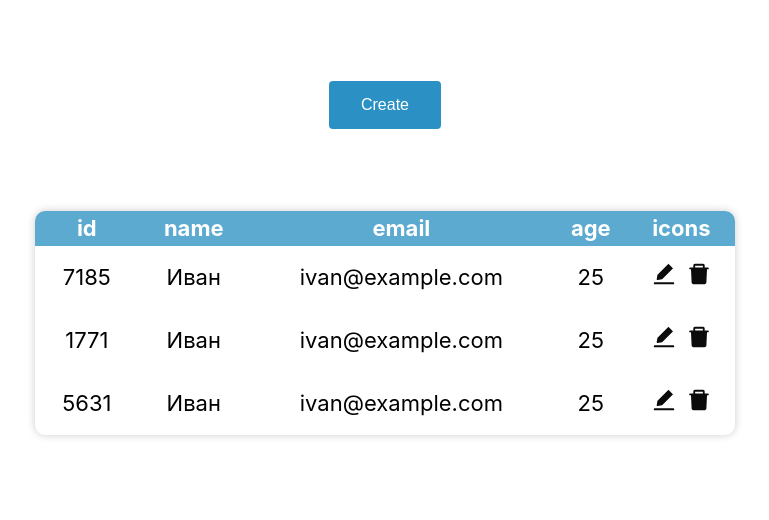
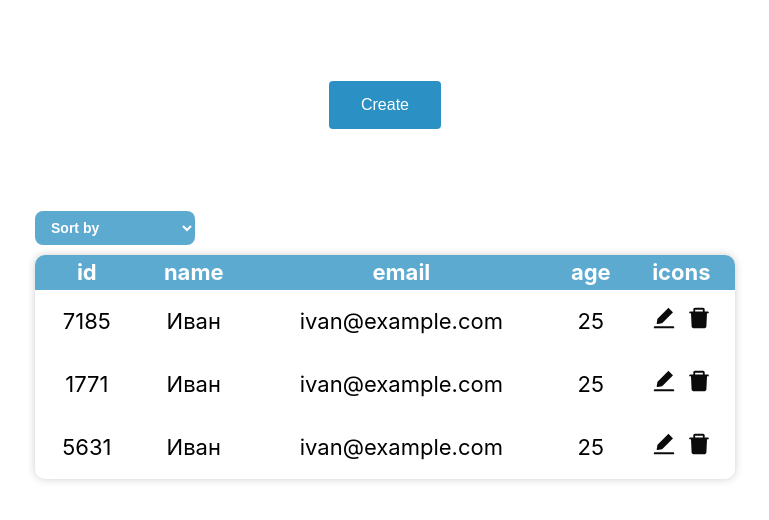
Before and after one commit to zenoksi4/UserTable, a React (Create React App) app: page / in a window 1280 px wide. Shown: the top 520 px of the page, without its empty margins (255-1024 px from the left). Built offline with nearby package versions, Linux system fonts and the light colour scheme.

Commit message:
added SortSelect component

```diff
--- a/src/App.js
+++ b/src/App.js
@@ -1,10 +1,12 @@
 import CreateRow from './components/CreateRow';
 import ContentWrapper from './components/ContentWrapper';
 import Table from './components/Table/Table';
+import SortSelect from './components/SortSelect';
 function App() {
   return (
     <ContentWrapper>
       <CreateRow/>
+      <SortSelect/>
       <Table/>
     </ContentWrapper>
   );
--- /dev/null
+++ b/src/components/SortSelect/index.jsx
@@ -0,0 +1,35 @@
+import { useState } from 'react';
+import styles from './styles.module.css'
+import { AiOutlineArrowDown, AiOutlineArrowUp } from 'react-icons/ai';
+
+const SortSelect = () => {
+    const [isSelect, setIsSelect] = useState(false);
+    const [isDesc, setIsDesc] = useState(true);
+
+    const handleSelectSort = (e) => {
+        e.target.value ? setIsSelect(true): setIsSelect(false)
+    }
+
+    return (
+        <div className={styles.sort}>
+            <select className={styles.sortSelect} onChange={ (e) => {handleSelectSort(e)} }>
+                <option  value="">Sort by </option>
+
+                <option value='id'>
+                            id
+                </option>
+            </select>
+            {isSelect &&
+                <>
+                    { isDesc ?
+                            <AiOutlineArrowDown onClick={() => setIsDesc(!isDesc)} className={styles.sortArrow}/>
+                        :
+                            <AiOutlineArrowUp onClick={() => setIsDesc(!isDesc)} className={styles.sortArrow}/>
+
+                    }
+                </>
+            }
+        </div>
+    );
+    }
+export default SortSelect;
--- /dev/null
+++ b/src/components/SortSelect/styles.module.css
@@ -0,0 +1,36 @@
+.sort{
+    display: flex;
+    align-items: center;
+    margin-bottom: 10px;
+
+}
+
+.sortSelect{
+    padding: 8px 12px;
+    font-size: 14px;
+    border-radius: 8px;
+    border: none;
+    background-color: #2b90c3c2;
+    font-weight: bold;
+    color: #ffffff;
+    cursor: pointer;
+    overflow: hidden;
+    text-overflow: ellipsis;
+    width: 20vh;
+}
+
+.sortArrow{
+    margin-left: 10px;
+    background-color: #2b90c3c2;
+    padding: 8px;
+    font-size: 17px;
+    border-radius: 50px;
+    color: #ffffff;
+    cursor: pointer;
+}
+.sortArrow:hover{
+    opacity: 0.8;
+}
+.sortArrow:active{
+    opacity: 0.6;
+}
--- a/src/components/TableItem/index.jsx
+++ b/src/components/TableItem/index.jsx
@@ -14,7 +14,7 @@ const TableItem = () => {
 
     const handleSaveClick = () => {
       setIsEditing(false);
-      // Здесь вы можете отправить данные на сервер или обновить состояние приложения.
+
     }
 
     return (
```
